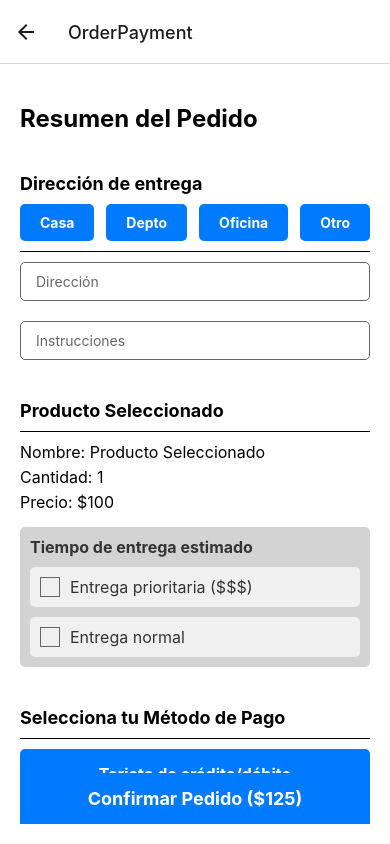
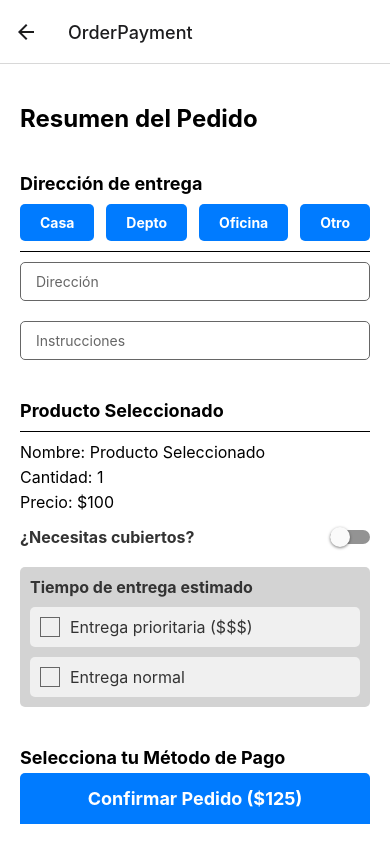
Before and after one commit to Beltry201/tupperfy_app, a React Native app: screen /OrderPayment in a window 390 px wide. Built offline with nearby package versions, Linux system fonts and the light colour scheme.

Commit message:
Pequeño cambio en OrderPayment

```diff
--- a/src/views/authentication/OrderPayment.tsx
+++ b/src/views/authentication/OrderPayment.tsx
@@ -1,8 +1,10 @@
 import React, { useState } from 'react';
-import { View, Text, StyleSheet, TouchableOpacity, TextInput, ScrollView } from 'react-native';
+import { View, Text, StyleSheet, TouchableOpacity, TextInput, ScrollView, Switch } from 'react-native';
 
 const OrderPayment = () => {
   const [selectedDeliveryOption, setSelectedDeliveryOption] = useState(null);
+  const [needUtensils, setNeedUtensils] = useState(false); // Estado para el interruptor de cubiertos
+  const [selectedTipIndex, setSelectedTipIndex] = useState(3); // 15% como predeterminado
 
   // Simulación de datos del producto seleccionado y precios
   const selectedProduct = {
@@ -13,7 +15,6 @@ const OrderPayment = () => {
 
   const deliveryCost = selectedDeliveryOption === 'prioritaria' ? 20 : 10; // Coste de entrega basado en la opción seleccionada
   const tipPercentages = [0, 5, 10, 15, 20];
-  const [selectedTipIndex, setSelectedTipIndex] = useState(3); // 15% como predeterminado
 
   const handleDeliveryOptionPress = (option) => {
     setSelectedDeliveryOption(option);
@@ -68,6 +69,16 @@ const OrderPayment = () => {
             <Text style={styles.itemText}>Nombre: {selectedProduct.name}</Text>
             <Text style={styles.itemText}>Cantidad: {selectedProduct.quantity}</Text>
             <Text style={styles.itemText}>Precio: ${selectedProduct.price}</Text>
+
+            {/* Sección de "¿Necesitas cubiertos?" */}
+            <View style={styles.utensilsContainer}>
+              <Text style={styles.utensilsText}>¿Necesitas cubiertos?</Text>
+              <Switch
+                value={needUtensils}
+                onValueChange={(value) => setNeedUtensils(value)}
+              />
+            </View>
+
             <View style={styles.deliveryTimeContainer}>
               <Text style={styles.deliveryTimeText}>Tiempo de entrega estimado</Text>
               <TouchableOpacity
@@ -237,7 +248,7 @@ const styles = StyleSheet.create({
   deliveryTimeContainer: {
     backgroundColor: '#D3D3D3',
     padding: 10,
-    marginTop: 10,borderRadius: 5,
+    marginTop: 10, borderRadius: 5,
   },
   deliveryTimeText: {
     fontSize: 16,
@@ -340,6 +351,17 @@ tipButtonText: {
     fontSize: 16,
     textAlign: 'center',
   },
+  utensilsContainer: {
+    flexDirection: 'row',
+    alignItems: 'center',
+    justifyContent: 'space-between',
+    marginVertical: 10,
+  },
+  utensilsText: {
+    fontSize: 16,
+    color: '#333',
+    fontWeight: 'bold',
+  },
 });
 
 export default OrderPayment;
```
Lines whose indentation alone changed are shown as unchanged.
